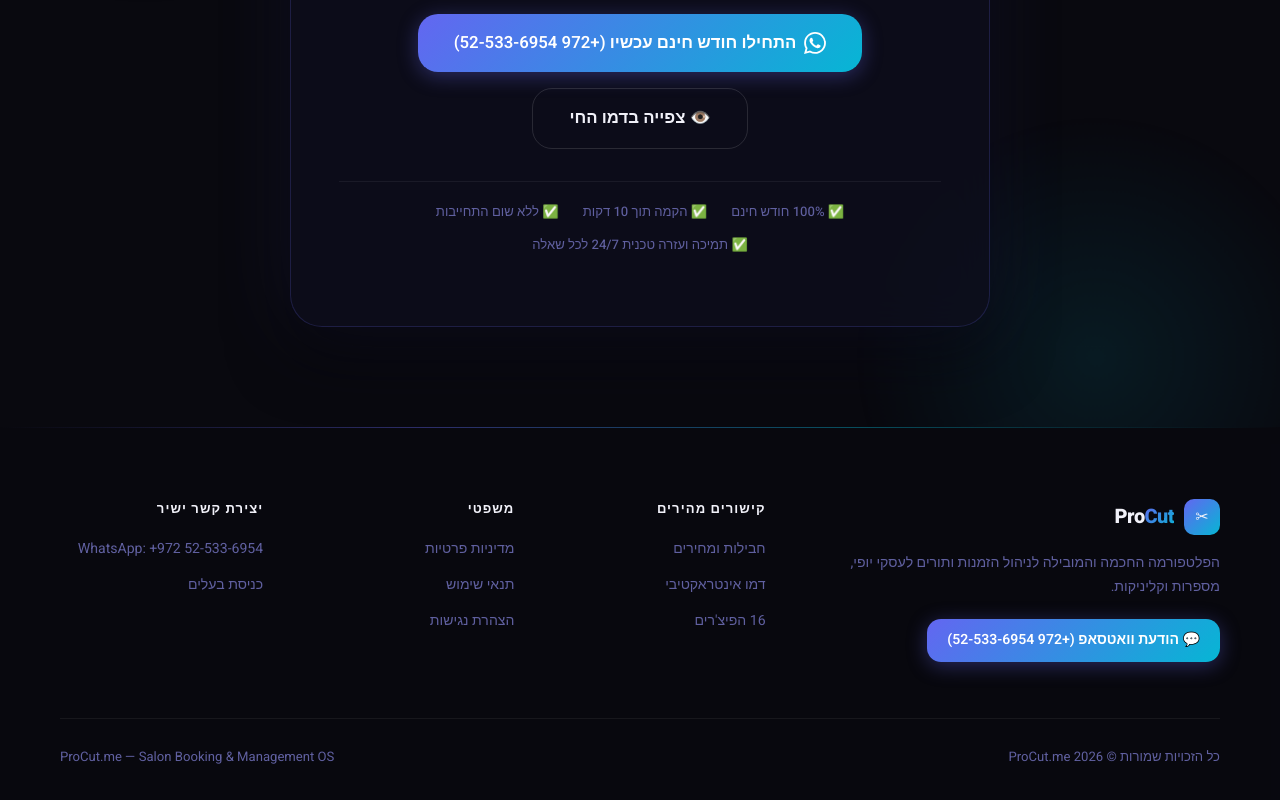
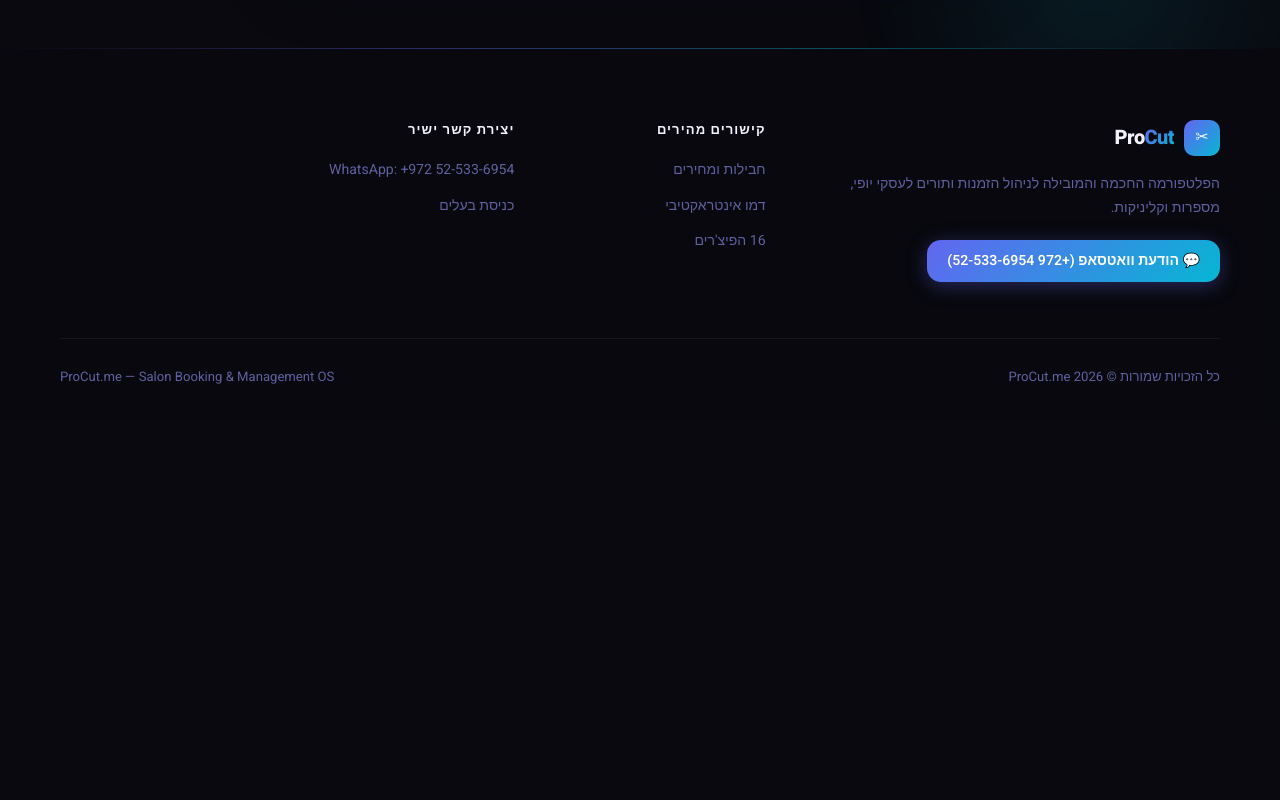
Before and after one commit to obidaNassa/procut_loading_page, a React (Vite) app: page / in a window 1280 px wide. Shown: the part 7353-8153 px from the top of the page. After the commit the page ends 7773 px from the top, so only its background shows below. Built offline with nearby package versions, Linux system fonts and the light colour scheme.

Commit message:
Remove SupportCards section and Legal links from Footer

```diff
--- a/src/App.jsx
+++ b/src/App.jsx
@@ -6,7 +6,6 @@ import Pricing from './components/Pricing'
 import Features from './components/Features'
 import InteractiveDemo from './components/InteractiveDemo'
 import Testimonials from './components/Testimonials'
-import SupportCards from './components/SupportCards'
 import CTA from './components/CTA'
 import Footer from './components/Footer'
 import FloatingWhatsApp from './components/FloatingWhatsApp'
@@ -21,7 +20,6 @@ function AppContent() {
         <InteractiveDemo />
         <Features />
         <Testimonials />
-        <SupportCards />
         <CTA />
       </main>
       <Footer />
--- a/src/components/Footer.jsx
+++ b/src/components/Footer.jsx
@@ -12,11 +12,6 @@ export default function Footer() {
       { label: t.nav.pricing, href: '#pricing' },
       { label: t.nav.interactiveDemo, href: '#demo' },
       { label: t.nav.features, href: '#features' },
-    ],
-    legal: [
-      { label: lang === 'ar' ? 'سياسة الخصوصية' : lang === 'he' ? 'מדיניות פרטיות' : 'Privacy Policy', href: '#' },
-      { label: lang === 'ar' ? 'شروط الاستخدام' : lang === 'he' ? 'תנאי שימוש' : 'Terms of Service', href: '#' },
-      { label: lang === 'ar' ? 'إمكانية الوصول' : lang === 'he' ? 'הצהרת נגישות' : 'Accessibility', href: '#' },
     ],
     contact: [
       { label: `WhatsApp: ${DISPLAY_PHONE}`, href: waUrl },
@@ -65,17 +60,6 @@ export default function Footer() {
           </div>
 
           <div className={styles.linksGroup}>
-            <h4 className={styles.linksTitle}>{lang === 'ar' ? 'الأحكام والخصوصية' : lang === 'he' ? 'משפטי' : 'Legal'}</h4>
-            <ul className={styles.linksList}>
-              {links.legal.map((l, i) => (
-                <li key={i}>
-                  <a href={l.href} className={styles.footerLink}>{l.label}</a>
-                </li>
-              ))}
-            </ul>
-          </div>
-
-          <div className={styles.linksGroup}>
             <h4 className={styles.linksTitle}>{t.footer.contactUs}</h4>
             <ul className={styles.linksList}>
               {links.contact.map((l, i) => (
```
